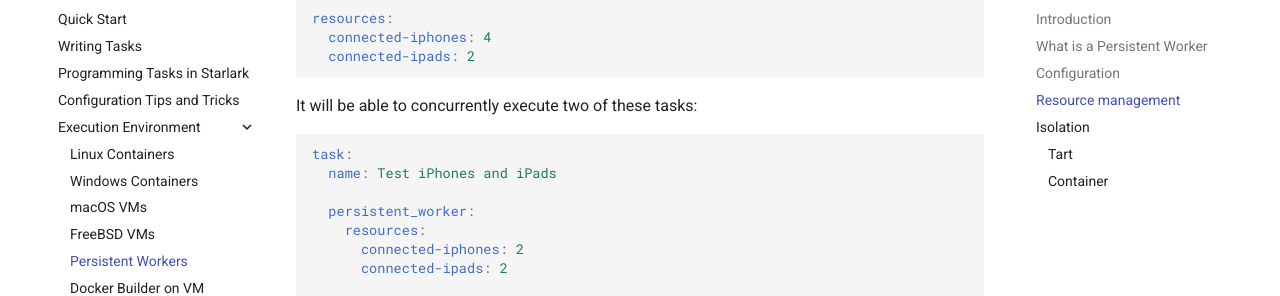
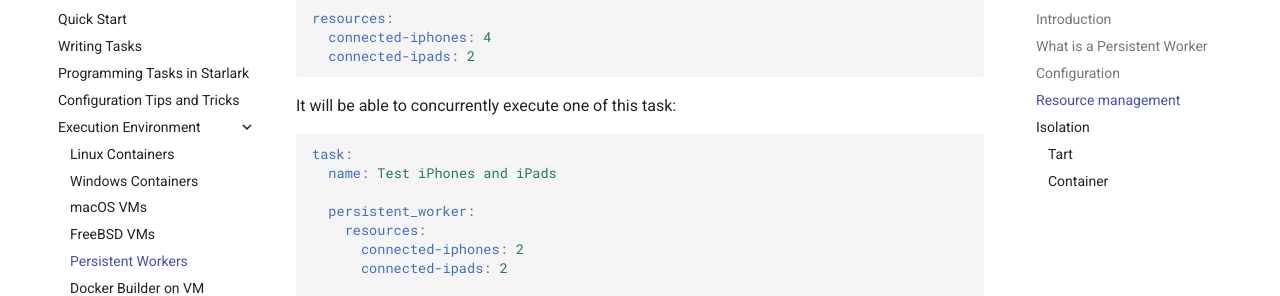
Before and after one commit to cirruslabs/cirrus-ci-docs, an MkDocs documentation site: the page built from docs/guide/persistent-workers.md, in a window 1280 px wide and 900 px high, scrolled down 2170 px. Shown: the part 164-460 px from the top of the window. Built offline with MkDocs 1.6.1 and Material for MkDocs 9.7.7, drawn with Linux system fonts in a browser that asks for light colours; comment, search, counter and statistics services are not loaded.

Commit message:
Persistent Workers: fix typo in resource management explanation (#1242)

````diff
--- a/docs/guide/persistent-workers.md
+++ b/docs/guide/persistent-workers.md
@@ -74,7 +74,7 @@ resources:
   connected-ipads: 2
 ```
 
-It will be able to concurrently execute two of these tasks:
+It will be able to concurrently execute one of this task:
 
 ```yaml
 task:
````
